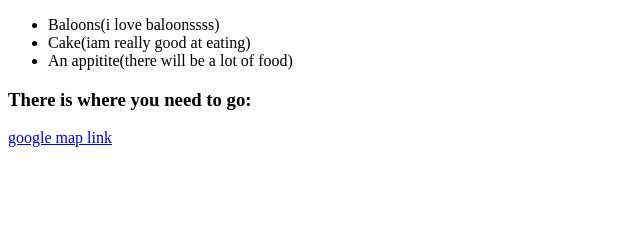
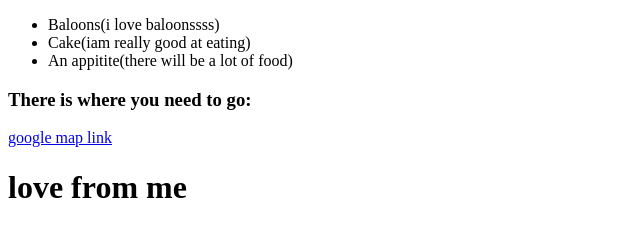
Before and after one commit to Himanshu161997/udemy-basic, a plain HTML site: page 3.4 Birthday Invite Project/index.html in a window 1280 px wide. Shown: the part 457-694 px from the top of the page, without its empty margins (0-640 px from the left). Drawn offline with Linux system fonts and the light colour scheme.

Commit message:
additional adding tags

```diff
--- a/3.4 Birthday Invite Project/index.html
+++ b/3.4 Birthday Invite Project/index.html
@@ -12,3 +12,4 @@
 <!-- Example Google Maps Link -->
 <a href="https://www.google.com/maps/@35.7040744,139.5577317,3a,75y,289.6h,87.01t,0.72r/data=!3m6!1e1!3m4!1sgT28ssf0BB2LxZ63JNcL1w!2e0!7i13312!8i6656"
 >google map link</a>
+<h1>love from me</h1>
```
